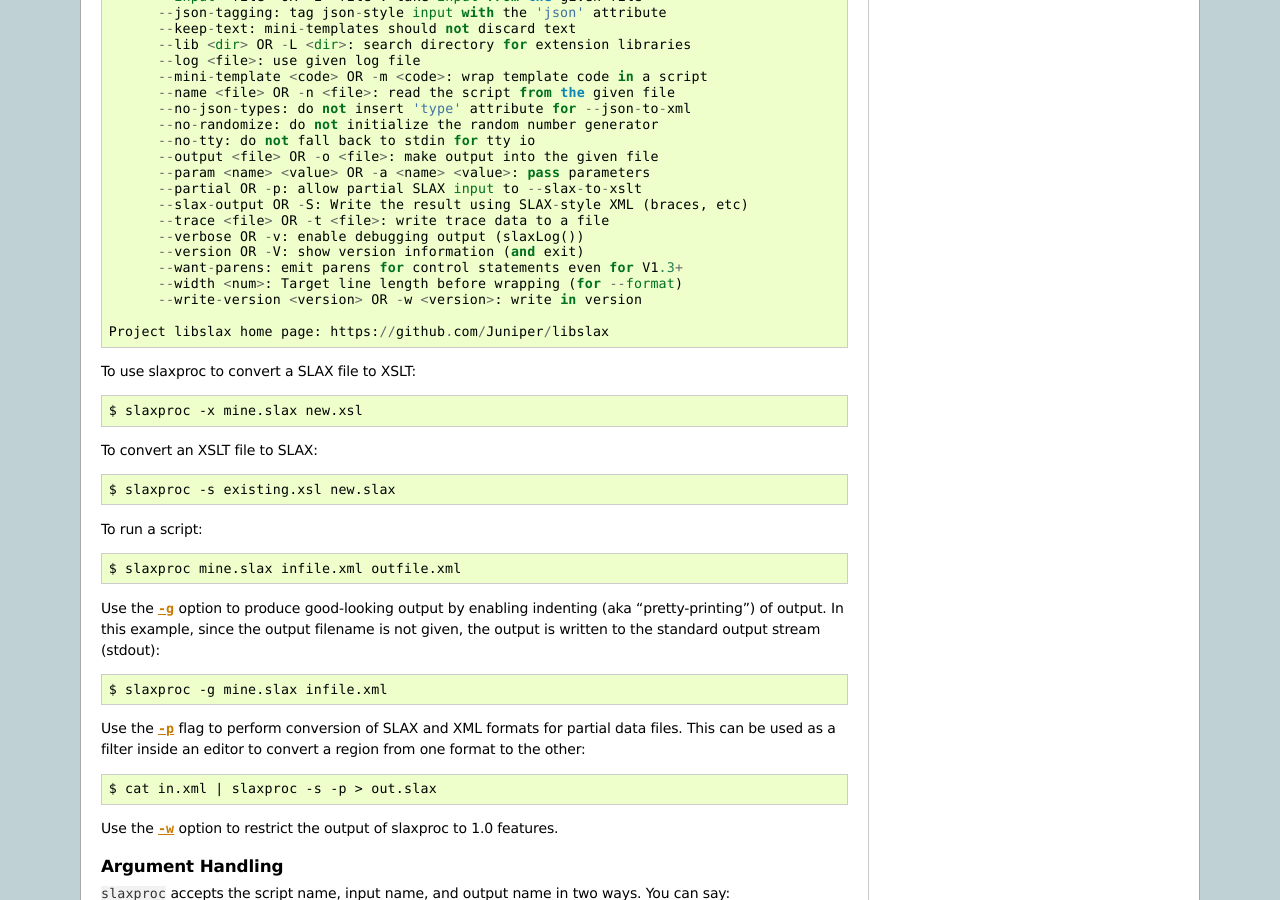
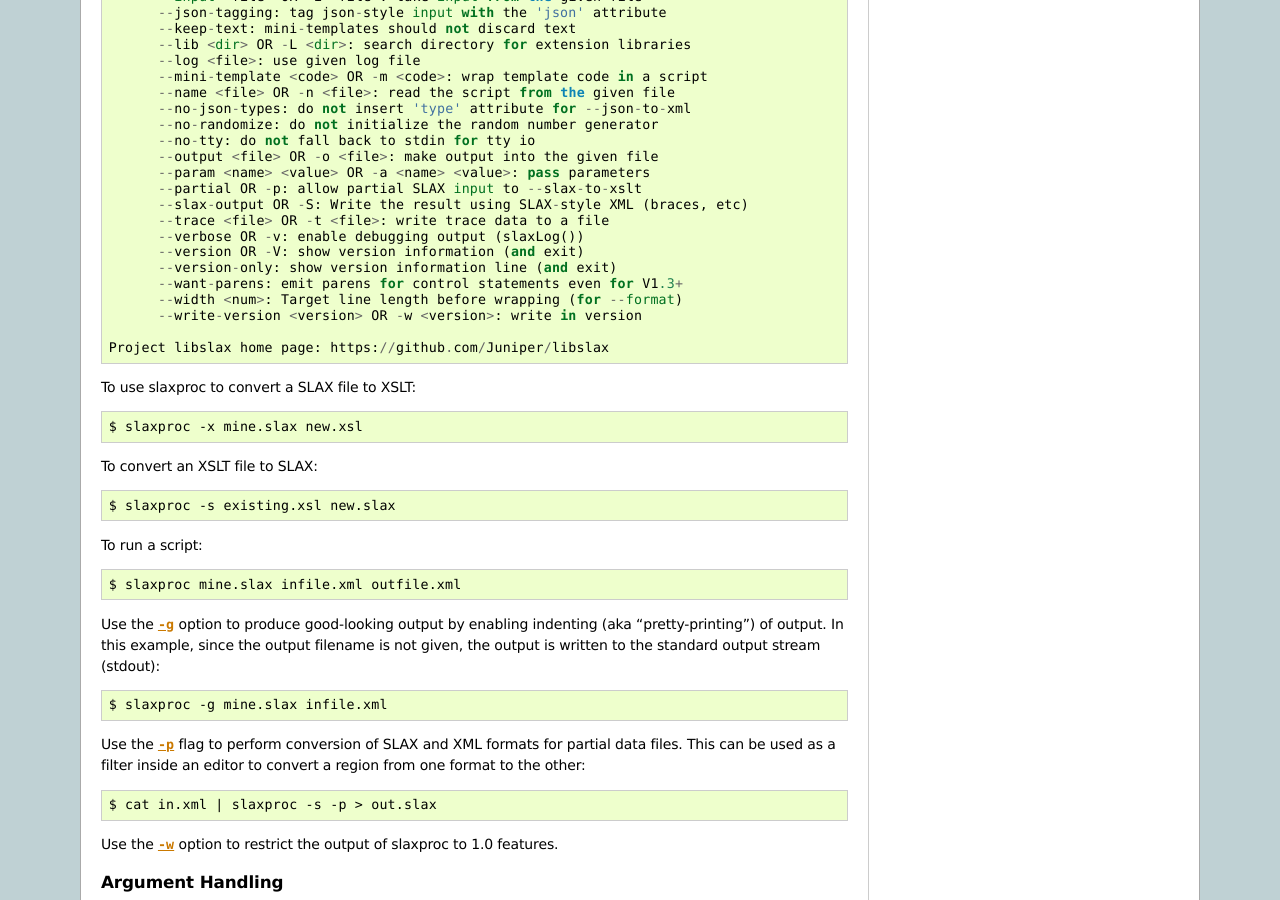
Before and after one commit to Juniper/libslax, a Sphinx documentation site: the page built from doc/distribution.rst, in a window 1280 px wide and 900 px high, scrolled down 995 px. Built offline with Sphinx 7.4.7, drawn with Linux system fonts in a browser that asks for light colours; some of the changed text lies outside the part shown.

Commit message:
add --version-only

```diff
--- a/doc/distribution.rst
+++ b/doc/distribution.rst
@@ -83,6 +83,7 @@
         --trace <file> OR -t <file>: write trace data to a file
         --verbose OR -v: enable debugging output (slaxLog())
         --version OR -V: show version information (and exit)
+        --version-only: show version information line (and exit)
         --want-parens: emit parens for control statements even for V1.3+
         --width <num>: Target line length before wrapping (for --format)
         --write-version <version> OR -w <version>: write in version
@@ -549,6 +550,10 @@
 
   Show version information and exit.
 
+.. option:: --version-only
+
+  Show only the "version information" line and exit.
+
 .. option:: --want-parens
 
 Beginning with version 1.3, SLAX no longer requires parentheses around
```
